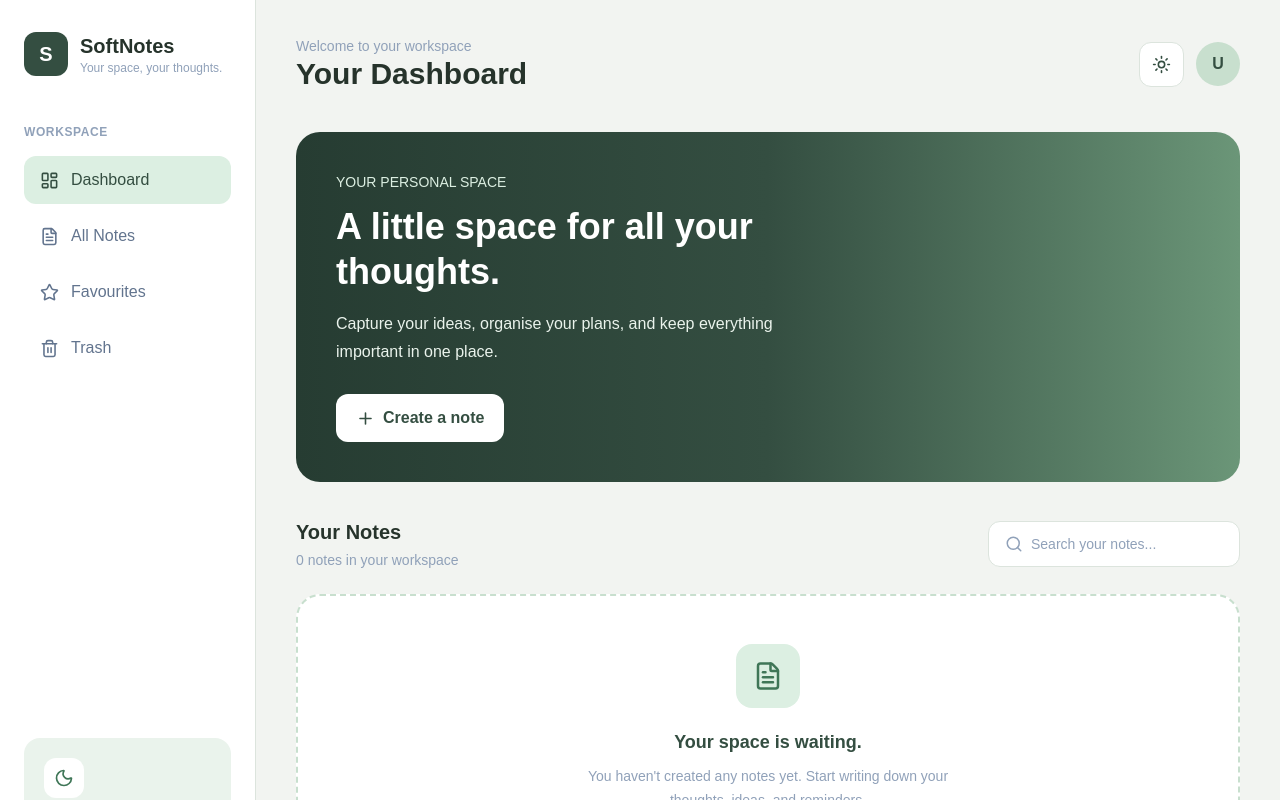
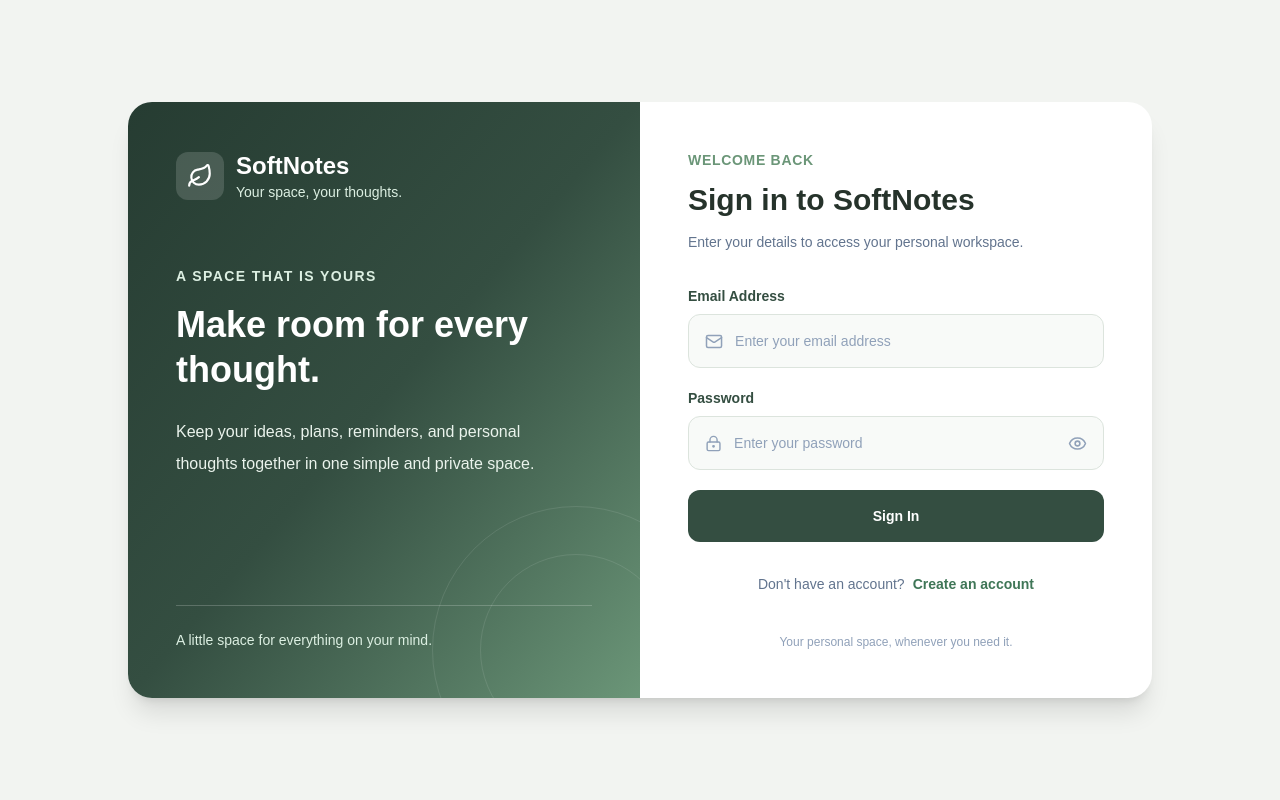
Before and after one commit to bonolokeletsophasha-ai/softnotes-frontend, a React (Vite) app: page / in a window 1280 px wide. Shown: the top 800 px of the page. Built offline with nearby package versions, Linux system fonts and the light colour scheme.

Commit message:
sign in page and autherization created

```diff
--- /dev/null
+++ b/src/AuthGate.jsx
@@ -0,0 +1,19 @@
+import { useState } from "react";
+import AuthPage from "./components/AuthPage.jsx";
+import App from "./App.jsx";
+
+function AuthGate() {
+  const [user, setUser] = useState(null);
+
+  const handleAuthenticated = (authenticatedUser) => {
+    setUser(authenticatedUser);
+  };
+
+  if (!user) {
+    return <AuthPage onAuthenticated={handleAuthenticated} />;
+  }
+
+  return <App />;
+}
+
+export default AuthGate;
--- /dev/null
+++ b/src/components/AuthPage.jsx
@@ -0,0 +1,265 @@
+import { useState } from "react";
+import { LockKeyhole, Mail, Eye, EyeOff, Leaf } from "lucide-react";
+import { signupUser, loginUser } from "../services/authService.js";
+
+function AuthPage({ onAuthenticated }) {
+  const [isLogin, setIsLogin] = useState(true);
+
+  const [email, setEmail] = useState("");
+  const [password, setPassword] = useState("");
+
+  const [showPassword, setShowPassword] = useState(false);
+  const [loading, setLoading] = useState(false);
+
+  const [error, setError] = useState("");
+  const [success, setSuccess] = useState("");
+
+  const handleSubmit = async (e) => {
+    e.preventDefault();
+
+    setError("");
+    setSuccess("");
+    setLoading(true);
+
+    try {
+      let response;
+
+      if (isLogin) {
+        response = await loginUser(email, password);
+
+        setSuccess("Welcome back! Opening your workspace...");
+
+        onAuthenticated(response.user);
+      } else {
+        response = await signupUser(email, password);
+
+        if (
+          response.message?.toLowerCase().includes("verify your email")
+        ) {
+          setSuccess(response.message);
+        } else {
+          setSuccess("Your account has been created successfully!");
+
+          onAuthenticated(response.user);
+        }
+      }
+    } catch (err) {
+      setError(err.message || "Something went wrong. Please try again.");
+    } finally {
+      setLoading(false);
+    }
+  };
+
+  const switchMode = () => {
+    setIsLogin(!isLogin);
+    setEmail("");
+    setPassword("");
+    setError("");
+    setSuccess("");
+  };
+
+  return (
+    <div className="flex min-h-screen items-center justify-center bg-[#F2F4F1] px-5 py-10">
+      <div className="grid w-full max-w-5xl overflow-hidden rounded-3xl bg-white shadow-xl md:grid-cols-2">
+
+        {/* Left Panel */}
+        <div className="relative hidden flex-col justify-between overflow-hidden bg-gradient-to-br from-[#263C32] via-[#344E41] to-[#6B9678] p-12 text-white md:flex">
+
+          <div>
+            <div className="mb-16 flex items-center gap-3">
+              <div className="flex h-12 w-12 items-center justify-center rounded-xl bg-white/15">
+                <Leaf size={26} />
+              </div>
+
+              <div>
+                <h1 className="text-2xl font-bold">SoftNotes</h1>
+                <p className="text-sm text-[#DCEFE2]">
+                  Your space, your thoughts.
+                </p>
+              </div>
+            </div>
+
+            <p className="mb-4 text-sm font-semibold tracking-widest text-[#DCEFE2]">
+              A SPACE THAT IS YOURS
+            </p>
+
+            <h2 className="max-w-sm text-4xl font-bold leading-tight">
+              Make room for every thought.
+            </h2>
+
+            <p className="mt-6 max-w-sm text-base leading-8 text-[#EAF3EC]">
+              Keep your ideas, plans, reminders, and personal thoughts
+              together in one simple and private space.
+            </p>
+          </div>
+
+          <div className="border-t border-white/20 pt-6">
+            <p className="text-sm text-[#DCEFE2]">
+              A little space for everything on your mind.
+            </p>
+          </div>
+
+          {/* Decorative Circles */}
+          <div className="absolute -bottom-24 -right-20 h-72 w-72 rounded-full border border-white/10" />
+          <div className="absolute -bottom-12 -right-8 h-48 w-48 rounded-full border border-white/10" />
+        </div>
+
+        {/* Right Panel */}
+        <div className="flex items-center justify-center px-7 py-12 sm:px-12">
+
+          <div className="w-full max-w-md">
+
+            {/* Mobile Logo */}
+            <div className="mb-10 flex items-center gap-3 md:hidden">
+              <div className="flex h-11 w-11 items-center justify-center rounded-xl bg-[#344E41] text-white">
+                <Leaf size={23} />
+              </div>
+
+              <div>
+                <h1 className="text-xl font-bold text-[#26332B]">
+                  SoftNotes
+                </h1>
+
+                <p className="text-xs text-slate-400">
+                  Your space, your thoughts.
+                </p>
+              </div>
+            </div>
+
+            <div className="mb-8">
+              <p className="mb-3 text-sm font-semibold uppercase tracking-wider text-[#6B9678]">
+                {isLogin ? "Welcome back" : "Get started"}
+              </p>
+
+              <h2 className="text-3xl font-bold text-[#26332B]">
+                {isLogin ? "Sign in to SoftNotes" : "Create your account"}
+              </h2>
+
+              <p className="mt-3 text-sm leading-6 text-slate-500">
+                {isLogin
+                  ? "Enter your details to access your personal workspace."
+                  : "Create an account and start keeping your thoughts organised."}
+              </p>
+            </div>
+
+            {/* Error Message */}
+            {error && (
+              <div className="mb-5 rounded-xl border border-red-200 bg-red-50 px-4 py-3 text-sm text-red-600">
+                {error}
+              </div>
+            )}
+
+            {/* Success Message */}
+            {success && (
+              <div className="mb-5 rounded-xl border border-[#C8DFCE] bg-[#EAF3EC] px-4 py-3 text-sm text-[#344E41]">
+                {success}
+              </div>
+            )}
+
+            {/* Authentication Form */}
+            <form onSubmit={handleSubmit} className="space-y-5">
+
+              {/* Email */}
+              <div>
+                <label
+                  htmlFor="email"
+                  className="mb-2 block text-sm font-semibold text-[#344E41]"
+                >
+                  Email Address
+                </label>
+
+                <div className="flex items-center rounded-xl border border-[#DCE4DD] bg-[#F8FAF8] px-4 transition focus-within:border-[#6B9678] focus-within:ring-2 focus-within:ring-[#DCEFE2]">
+                  <Mail size={19} className="text-slate-400" />
+
+                  <input
+                    id="email"
+                    type="email"
+                    placeholder="Enter your email address"
+                    value={email}
+                    onChange={(e) => setEmail(e.target.value)}
+                    required
+                    className="w-full bg-transparent px-3 py-4 text-sm outline-none placeholder:text-slate-400"
+                  />
+                </div>
+              </div>
+
+              {/* Password */}
+              <div>
+                <label
+                  htmlFor="password"
+                  className="mb-2 block text-sm font-semibold text-[#344E41]"
+                >
+                  Password
+                </label>
+
+                <div className="flex items-center rounded-xl border border-[#DCE4DD] bg-[#F8FAF8] px-4 transition focus-within:border-[#6B9678] focus-within:ring-2 focus-within:ring-[#DCEFE2]">
+                  <LockKeyhole size={19} className="text-slate-400" />
+
+                  <input
+                    id="password"
+                    type={showPassword ? "text" : "password"}
+                    placeholder="Enter your password"
+                    value={password}
+                    onChange={(e) => setPassword(e.target.value)}
+                    required
+                    minLength={6}
+                    className="w-full bg-transparent px-3 py-4 text-sm outline-none placeholder:text-slate-400"
+                  />
+
+                  <button
+                    type="button"
+                    onClick={() => setShowPassword(!showPassword)}
+                    className="text-slate-400 transition hover:text-[#344E41]"
+                    aria-label={
+                      showPassword ? "Hide password" : "Show password"
+                    }
+                  >
+                    {showPassword ? (
+                      <EyeOff size={19} />
+                    ) : (
+                      <Eye size={19} />
+                    )}
+                  </button>
+                </div>
+              </div>
+
+              {/* Submit Button */}
+              <button
+                type="submit"
+                disabled={loading}
+                className="flex w-full items-center justify-center rounded-xl bg-[#344E41] px-5 py-4 text-sm font-semibold text-white transition hover:bg-[#263C32] disabled:cursor-not-allowed disabled:opacity-60"
+              >
+                {loading
+                  ? "Please wait..."
+                  : isLogin
+                  ? "Sign In"
+                  : "Create Account"}
+              </button>
+            </form>
+
+            {/* Switch Authentication Mode */}
+            <div className="mt-8 text-center text-sm text-slate-500">
+              {isLogin
+                ? "Don't have an account?"
+                : "Already have an account?"}
+
+              <button
+                onClick={switchMode}
+                className="ml-2 font-semibold text-[#3F7657] transition hover:text-[#263C32]"
+              >
+                {isLogin ? "Create an account" : "Sign in"}
+              </button>
+            </div>
+
+            <p className="mt-10 text-center text-xs text-slate-400">
+              Your personal space, whenever you need it.
+            </p>
+
+          </div>
+        </div>
+      </div>
+    </div>
+  );
+}
+
+export default AuthPage;
--- a/src/main.jsx
+++ b/src/main.jsx
@@ -1,10 +1,10 @@
 import { StrictMode } from "react";
 import { createRoot } from "react-dom/client";
 import "./index.css";
-import App from "./App.jsx";
+import AuthGate from "./AuthGate.jsx";
 
 createRoot(document.getElementById("root")).render(
   <StrictMode>
-    <App />
+    <AuthGate />
   </StrictMode>
 );
```
Also changed, not shown: src/services/authService.js (renamed from src/services/authservices.js).
